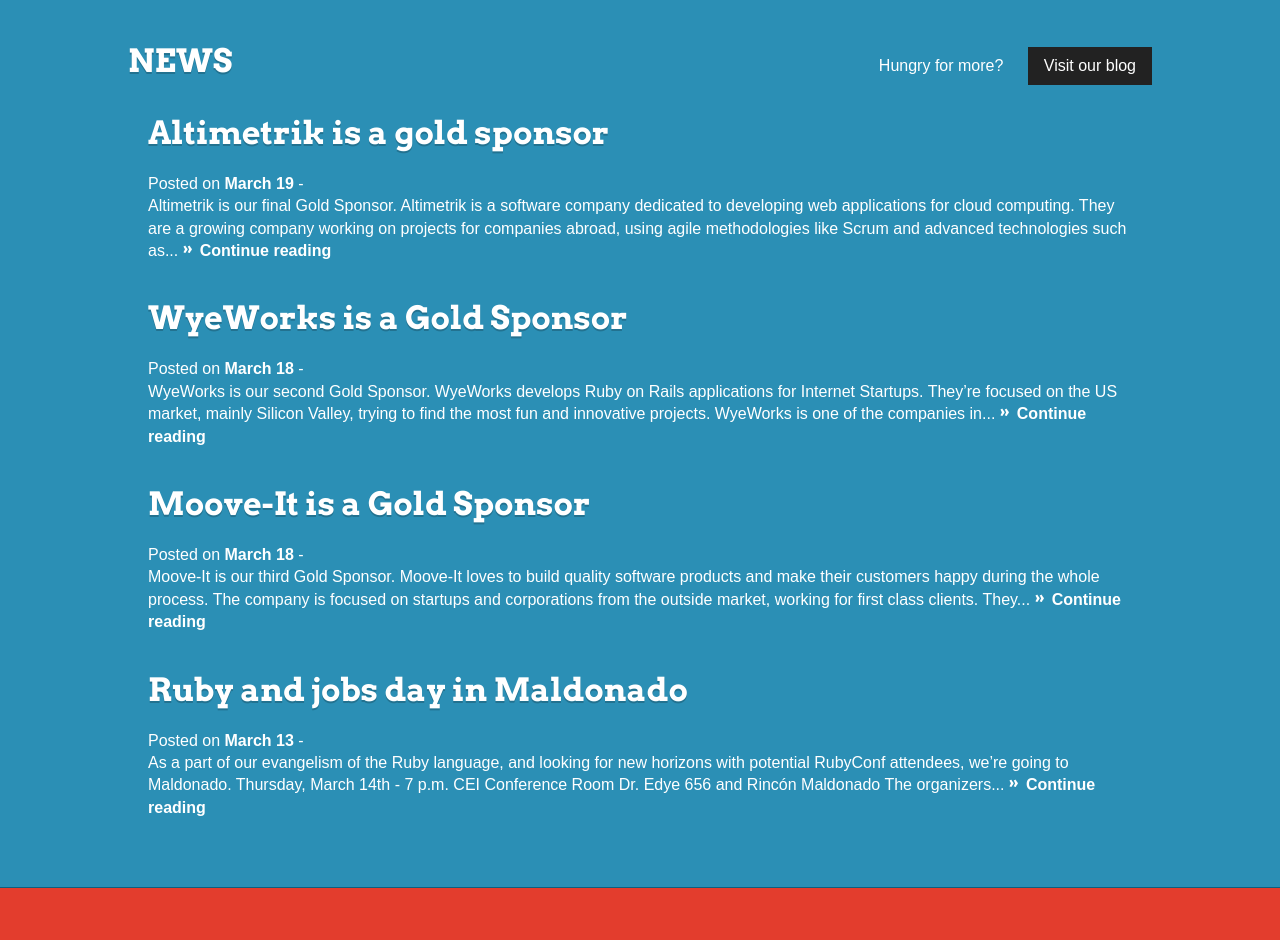
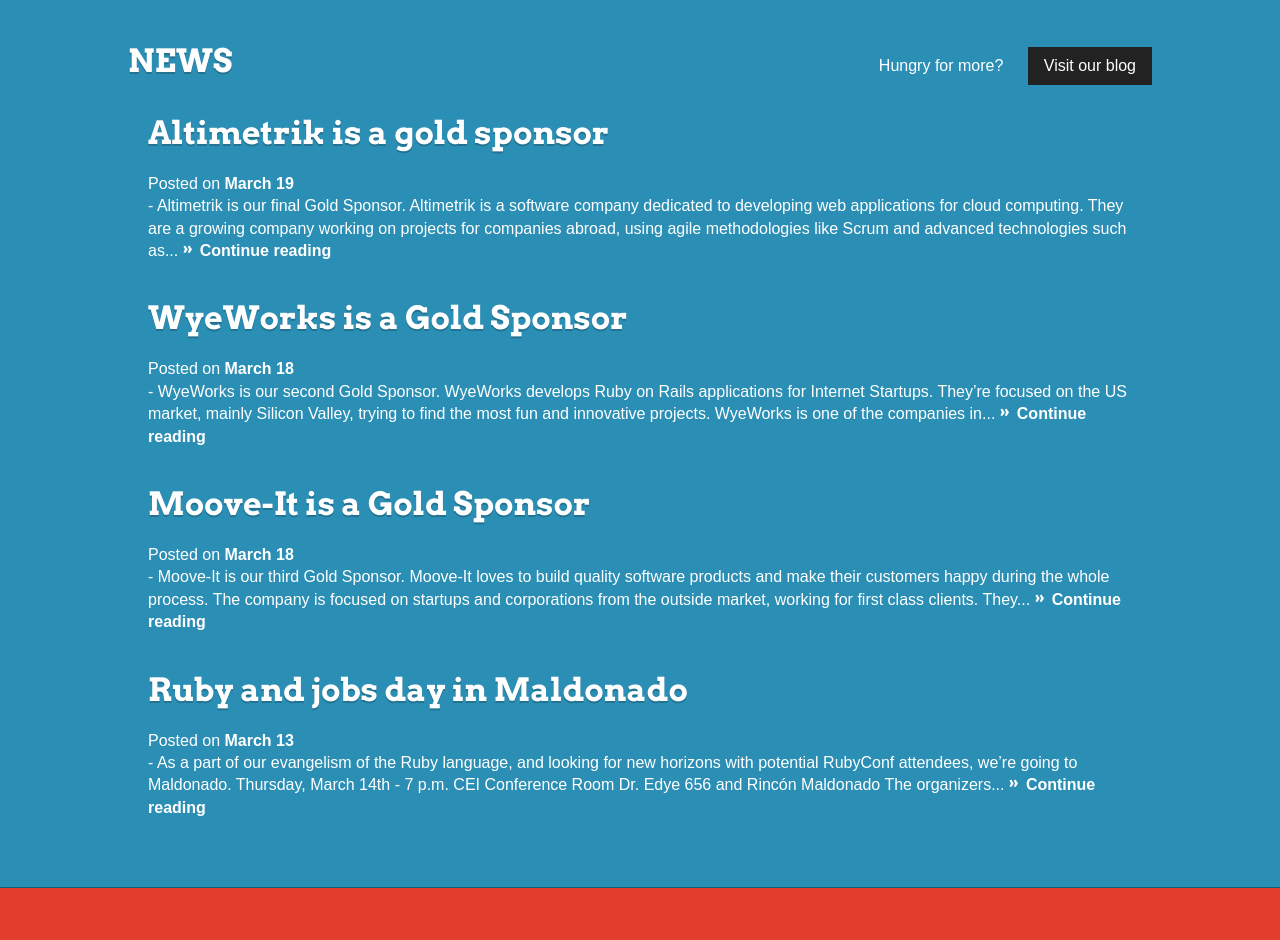
Before and after one commit to rubyconfuruguay/rubyconfuruguay-2013, a Jekyll site: the page built from index.html, in a window 1280 px wide. Shown: the part 890-1830 px from the top of the page. Built offline with Jekyll 4.4.1, drawn with Linux system fonts in a browser that asks for light colours; nearby versions of some CDN libraries; Markdown is read by kramdown in place of the engine named in the settings; grey boxes are pictures that could not be loaded.

```diff
--- a/index.html
+++ b/index.html
@@ -46,10 +46,10 @@
                 <article class="post">
                   <h1 class="primary"><a href="{{post.url}}">{{ post.title }}</a></h1>
                   <span class="metadata">
-                    Posted on <strong>{{ post.date | date: "%B %e" }}</strong> -
+                    Posted on <strong>{{ post.date | date: "%B %e" }}</strong>
                   </span>
                   <div class="preview">
-                      <span>{{ post.content | strip_html | truncatewords: 40 }}</span>
+                      - <span>{{ post.content | strip_html | truncatewords: 40 }}</span>
                       <a href="{{post.url}}" class="read-more">Continue reading</a>
                   </div>
                 </article>
```
